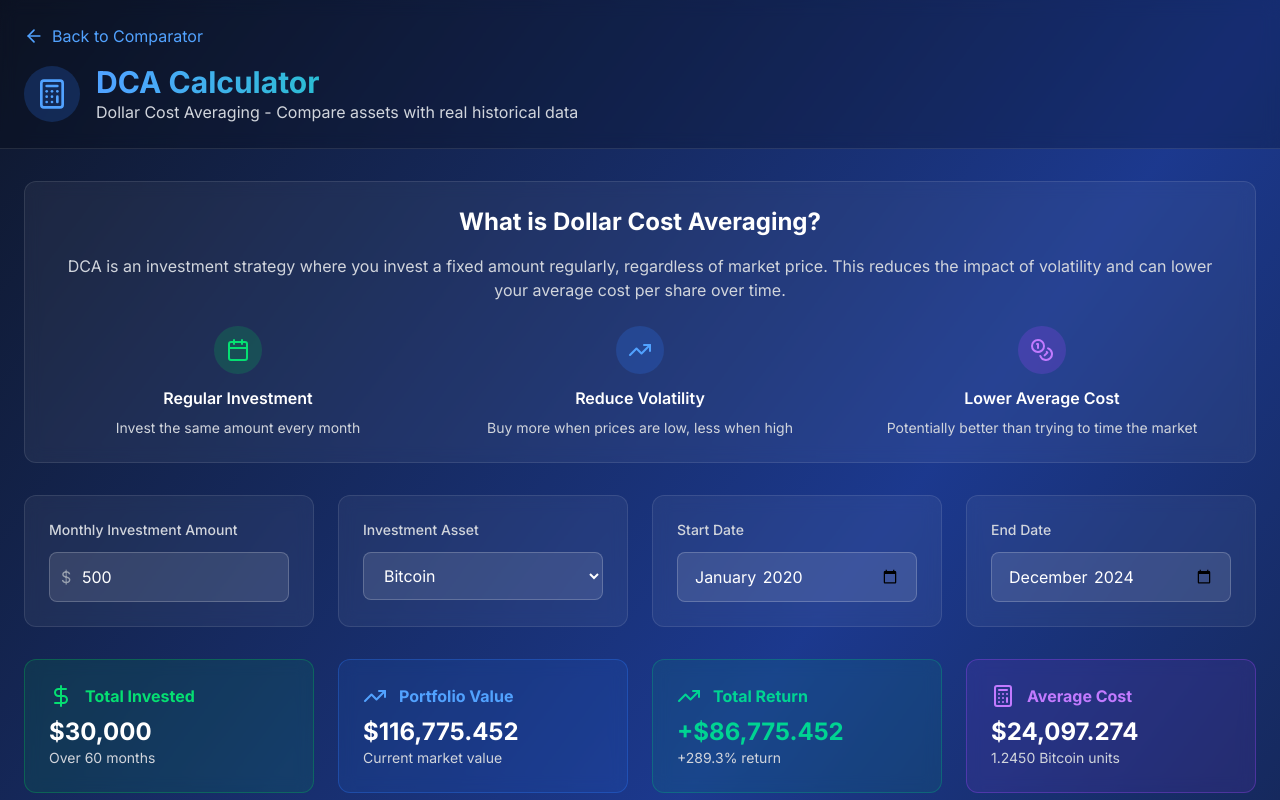
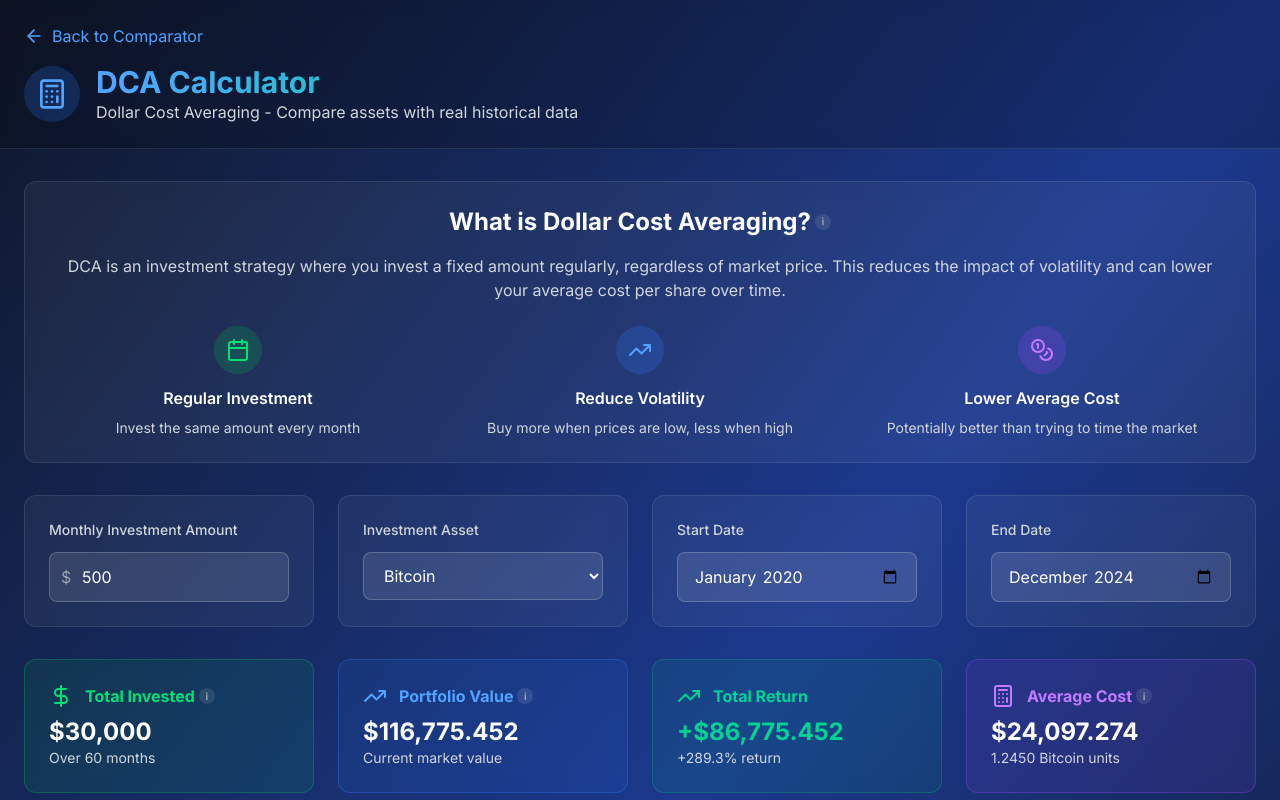
Before and after one commit to com-480-data-visualization/-burek-, a Next.js app: page /dca-calculator in a window 1280 px wide. Shown: the top 800 px of the page. Built offline with nearby package versions, Linux system fonts and the light colour scheme.

Commit message:
Add tooltips

```diff
--- a/src/app/dca-calculator/page.tsx
+++ b/src/app/dca-calculator/page.tsx
@@ -4,6 +4,7 @@ import React, { useState } from 'react';
 import Link from 'next/link';
 import { LineChart, Line, XAxis, YAxis, CartesianGrid, Tooltip, Legend, ResponsiveContainer } from 'recharts';
 import { DollarSign, Home, Calendar, TrendingUp, Calculator, ArrowLeft, Coins, Activity } from 'lucide-react';
+import InfoTip from '../../components/Tooltip';
 
 interface MonthlyData {
   bitcoin: number;
@@ -233,7 +234,7 @@ export default function DCACalculator() {
 
       <div className="max-w-7xl mx-auto px-6 py-8">
         <div className="bg-white/5 backdrop-blur-sm rounded-xl p-6 border border-white/10 mb-8">
-          <h2 className="text-2xl font-bold mb-4 text-center">What is Dollar Cost Averaging?</h2>
+          <h2 className="text-2xl font-bold mb-4 text-center"><InfoTip text="Investing a fixed amount regularly (e.g. $500/month) regardless of price. You buy more when prices are low, less when high — reducing timing risk.">What is Dollar Cost Averaging?</InfoTip></h2>
           <p className="text-center text-gray-300 mb-6">
             DCA is an investment strategy where you invest a fixed amount regularly, regardless of market price.
             This reduces the impact of volatility and can lower your average cost per share over time.
@@ -374,7 +375,7 @@ export default function DCACalculator() {
           <div className="bg-green-500/10 backdrop-blur-sm rounded-xl p-6 border border-green-500/30">
             <div className="flex items-center gap-3 mb-2">
               <DollarSign className="w-6 h-6 text-green-400" />
-              <h3 className="font-bold text-green-400">Total Invested</h3>
+              <h3 className="font-bold text-green-400"><InfoTip text="The sum of all your monthly contributions over the selected period.">Total Invested</InfoTip></h3>
             </div>
             <p className="text-2xl font-bold text-white">${dcaResult.totalInvested.toLocaleString()}</p>
             <p className="text-sm text-gray-300">Over {dcaResult.monthlyData.length} months</p>
@@ -383,7 +384,7 @@ export default function DCACalculator() {
           <div className="bg-blue-500/10 backdrop-blur-sm rounded-xl p-6 border border-blue-500/30">
             <div className="flex items-center gap-3 mb-2">
               <TrendingUp className="w-6 h-6 text-blue-400" />
-              <h3 className="font-bold text-blue-400">Portfolio Value</h3>
+              <h3 className="font-bold text-blue-400"><InfoTip text="What all your accumulated units are worth at the current market price.">Portfolio Value</InfoTip></h3>
             </div>
             <p className="text-2xl font-bold text-white">${dcaResult.finalValue.toLocaleString()}</p>
             <p className="text-sm text-gray-300">Current market value</p>
@@ -411,7 +412,7 @@ export default function DCACalculator() {
           <div className="bg-purple-500/10 backdrop-blur-sm rounded-xl p-6 border border-purple-500/30">
             <div className="flex items-center gap-3 mb-2">
               <Calculator className="w-6 h-6 text-purple-400" />
-              <h3 className="font-bold text-purple-400">Average Cost</h3>
+              <h3 className="font-bold text-purple-400"><InfoTip text="Your average purchase price per unit. DCA typically lowers this compared to buying all at once.">Average Cost</InfoTip></h3>
             </div>
             <p className="text-2xl font-bold text-white">${dcaResult.averageCost.toLocaleString()}</p>
             <p className="text-sm text-gray-300">
--- a/src/app/page.tsx
+++ b/src/app/page.tsx
@@ -5,6 +5,7 @@ import Image from 'next/image';
 import Link from 'next/link';
 import { LineChart, Line, XAxis, YAxis, CartesianGrid, Tooltip, Legend, ResponsiveContainer } from 'recharts';
 import { DollarSign, Home, Coins, Fuel, Shield, Activity, Building2, Calculator, AlertTriangle } from 'lucide-react';
+import InfoTip from '../components/Tooltip';
 
 interface InvestmentData {
   year: number;
@@ -393,7 +394,7 @@ export default function CryptoComparator() {
         <div className="grid grid-cols-1 lg:grid-cols-3 gap-6 mb-8">
           <div className="bg-white/5 backdrop-blur-sm rounded-xl p-6 border border-white/10">
             <label className="block text-sm font-medium text-gray-300 mb-3">
-              Initial Investment Amount
+              <InfoTip text="The starting amount you would have invested. All returns are calculated based on this initial sum.">Initial Investment Amount</InfoTip>
             </label>
             <div className="relative">
               <span className="absolute left-3 top-1/2 transform -translate-y-1/2 text-gray-400">$</span>
@@ -408,7 +409,7 @@ export default function CryptoComparator() {
           </div>
           <div className="bg-white/5 backdrop-blur-sm rounded-xl p-6 border border-white/10">
             <label className="block text-sm font-medium text-gray-300 mb-3">
-              Analysis Period
+              <InfoTip text="Choose the timeframe for comparison: 1 year, 5 years, or 10 years of historical data.">Analysis Period</InfoTip>
             </label>
             <div className="flex gap-2">
               {(['1y', '5y', '10y'] as const).map((period) => (
@@ -842,7 +843,7 @@ export default function CryptoComparator() {
           </div>
         </div>
         <div className="bg-white/5 backdrop-blur-sm rounded-xl p-6 border border-white/10 mb-8">
-          <h3 className="text-xl font-bold mb-4">Performance Evolution</h3>
+          <h3 className="text-xl font-bold mb-4"><InfoTip text="All assets start at base 100 for fair comparison. A value of 300 means the asset tripled in value.">Performance Evolution</InfoTip></h3>
           <div className="flex items-center gap-2 mt-2 mb-2">
             <button
               disabled
@@ -924,7 +925,7 @@ export default function CryptoComparator() {
                       </p>
                     </div>
                     <div className="text-right">
-                      <p className="text-sm text-gray-400">Return</p>
+                      <p className="text-sm text-gray-400"><InfoTip text="Total profit or loss as a percentage of your initial investment.">Return</InfoTip></p>
                       <p className={`font-bold ${profitPercentage >= 0 ? 'text-emerald-400' : 'text-red-400'}`}>
                         {profitPercentage >= 0 ? '+' : ''}{profitPercentage.toFixed(1)}%
                       </p>
@@ -933,7 +934,7 @@ export default function CryptoComparator() {
 
                   <div className="flex justify-between items-center">
                     <div>
-                      <p className="text-sm text-gray-400">Volatility</p>
+                      <p className="text-sm text-gray-400"><InfoTip text="Measures how much the price fluctuates. Higher volatility means more risk but also more potential reward.">Volatility</InfoTip></p>
                       <p className="text-sm text-white">{investment.volatility}%</p>
                     </div>
                     <div className="text-right">
@@ -960,8 +961,8 @@ export default function CryptoComparator() {
               <thead>
                 <tr className="border-b border-white/20">
                   <th className="text-left py-3 px-4">Asset</th>
-                  <th className="text-right py-3 px-4">Return {selectedPeriod}</th>
-                  <th className="text-right py-3 px-4">Volatility</th>
+                  <th className="text-right py-3 px-4"><InfoTip text="Total profit or loss over the selected period, as a percentage.">Return {selectedPeriod}</InfoTip></th>
+                  <th className="text-right py-3 px-4"><InfoTip text="How much the price swings. Higher % = riskier asset.">Volatility</InfoTip></th>
                   <th className="text-right py-3 px-4">Final Value</th>
                   <th className="text-right py-3 px-4">Category</th>
                 </tr>
--- /dev/null
+++ b/src/components/Tooltip.tsx
@@ -0,0 +1,73 @@
+'use client';
+
+import React, { useState, useRef, useEffect } from 'react';
+
+interface TooltipProps {
+  text: string;
+  children?: React.ReactNode;
+}
+
+export default function Tooltip({ text, children }: TooltipProps) {
+  const [visible, setVisible] = useState(false);
+  const [position, setPosition] = useState<'top' | 'bottom'>('top');
+  const triggerRef = useRef<HTMLButtonElement>(null);
+  const tooltipRef = useRef<HTMLDivElement>(null);
+
+  useEffect(() => {
+    if (visible && triggerRef.current) {
+      const rect = triggerRef.current.getBoundingClientRect();
+      setPosition(rect.top < 120 ? 'bottom' : 'top');
+    }
+  }, [visible]);
+
+  useEffect(() => {
+    if (!visible) return;
+    const handleClickOutside = (e: MouseEvent) => {
+      if (
+        triggerRef.current && !triggerRef.current.contains(e.target as Node) &&
+        tooltipRef.current && !tooltipRef.current.contains(e.target as Node)
+      ) {
+        setVisible(false);
+      }
+    };
+    document.addEventListener('mousedown', handleClickOutside);
+    return () => document.removeEventListener('mousedown', handleClickOutside);
+  }, [visible]);
+
+  return (
+    <span className="relative inline-flex items-center gap-1">
+      {children}
+      <button
+        ref={triggerRef}
+        type="button"
+        aria-label={text}
+        onClick={() => setVisible(v => !v)}
+        onMouseEnter={() => setVisible(true)}
+        onMouseLeave={() => setVisible(false)}
+        onFocus={() => setVisible(true)}
+        onBlur={() => setVisible(false)}
+        className="inline-flex items-center justify-center w-4 h-4 rounded-full bg-white/10 hover:bg-white/20 text-gray-400 hover:text-gray-200 text-[10px] font-bold cursor-help transition-colors shrink-0"
+      >
+        i
+      </button>
+      {visible && (
+        <div
+          ref={tooltipRef}
+          role="tooltip"
+          className={`absolute z-50 w-56 px-3 py-2 text-xs leading-relaxed text-gray-100 bg-gray-900 border border-white/20 rounded-lg shadow-xl ${
+            position === 'top' ? 'bottom-full mb-2' : 'top-full mt-2'
+          } left-1/2 -translate-x-1/2`}
+        >
+          {text}
+          <div
+            className={`absolute left-1/2 -translate-x-1/2 w-2 h-2 bg-gray-900 border-white/20 rotate-45 ${
+              position === 'top'
+                ? 'bottom-[-5px] border-b border-r'
+                : 'top-[-5px] border-t border-l'
+            }`}
+          />
+        </div>
+      )}
+    </span>
+  );
+}
```
Also changed, not shown: src/app/risk-analysis/page.tsx (+8 -7 lines).
